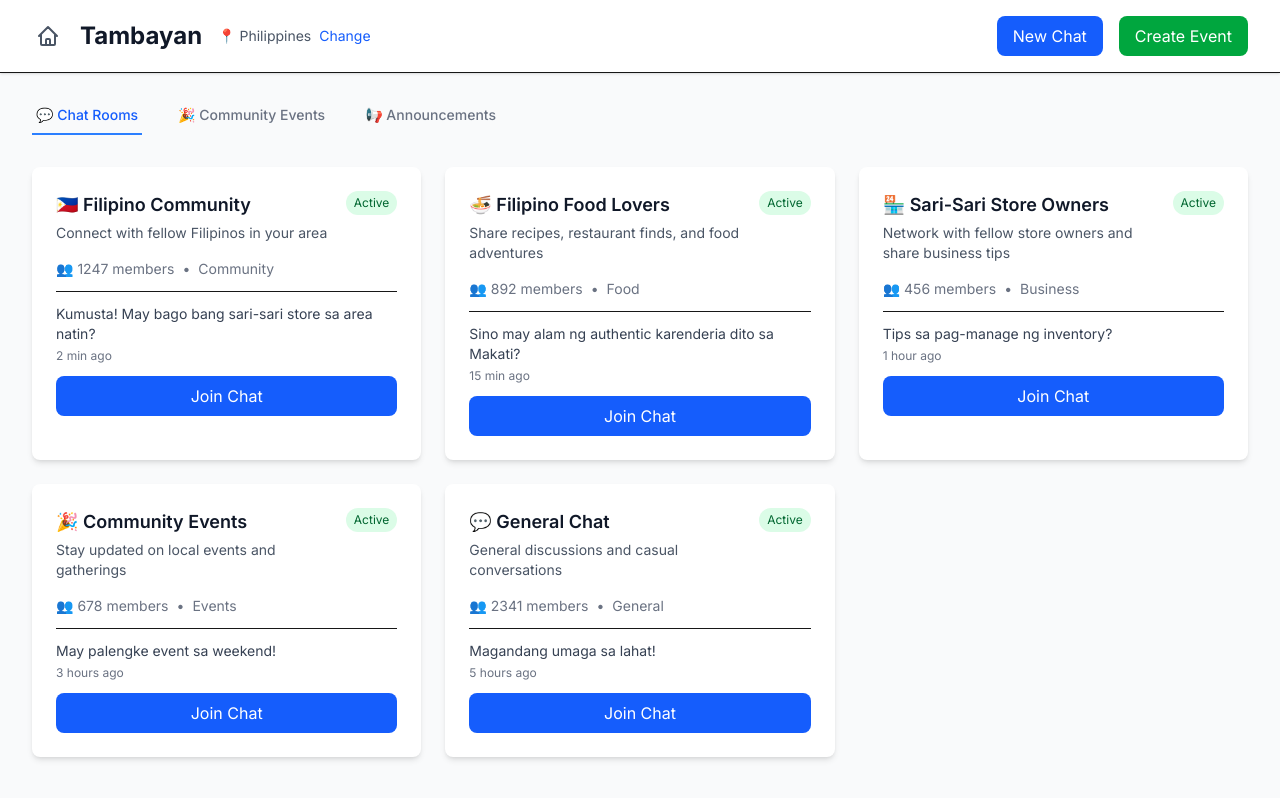
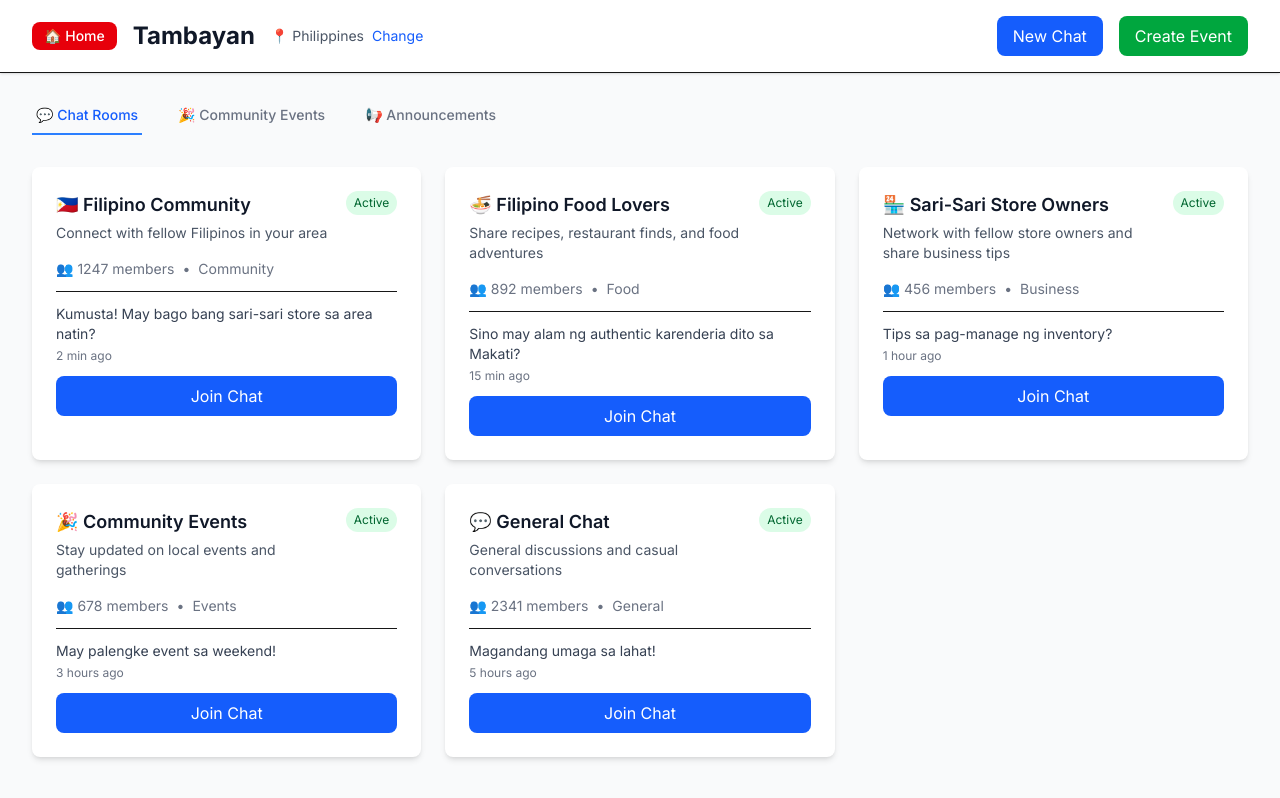
Before and after one commit to ninodihayco/sari-sari-store, a Next.js app: page /tambayan in a window 1280 px wide. Built offline with nearby package versions, Linux system fonts and the light colour scheme.

Commit message:
Make home button more visible with red background and text

```diff
--- a/src/app/tambayan/page.tsx
+++ b/src/app/tambayan/page.tsx
@@ -212,10 +212,8 @@ export default function TambayanPage() {
         <div className="max-w-7xl mx-auto px-4 sm:px-6 lg:px-8">
           <div className="flex justify-between items-center py-4">
             <div className="flex items-center space-x-4">
-              <Link href="/" className="text-gray-600 hover:text-gray-900 transition-colors p-1 rounded hover:bg-gray-100" title="Go to Home">
-                <svg className="w-6 h-6" fill="none" stroke="currentColor" viewBox="0 0 24 24" xmlns="http://www.w3.org/2000/svg">
-                  <path strokeLinecap="round" strokeLinejoin="round" strokeWidth={2} d="M3 12l2-2m0 0l7-7 7 7M5 10v10a1 1 0 001 1h3m10-11l2 2m-2-2v10a1 1 0 01-1 1h-3m-6 0a1 1 0 001-1v-4a1 1 0 011-1h2a1 1 0 011 1v4a1 1 0 001 1m-6 0h6" />
-                </svg>
+              <Link href="/" className="bg-red-600 text-white px-3 py-1 rounded-lg hover:bg-red-700 transition-colors text-sm font-medium" title="Go to Home">
+                🏠 Home
               </Link>
               <h1 className="text-2xl font-bold text-gray-900">Tambayan</h1>
               <div className="flex items-center space-x-2">
```
